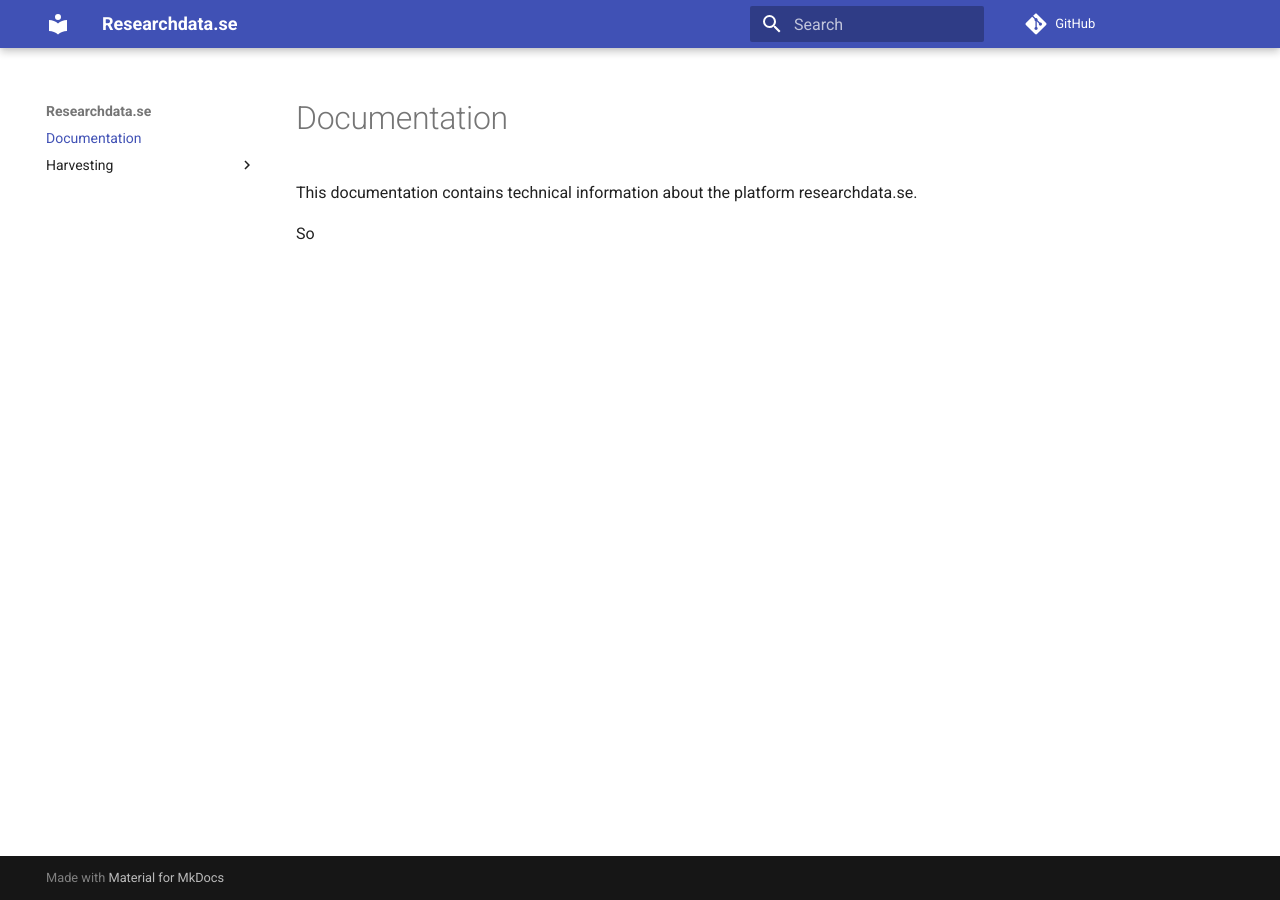
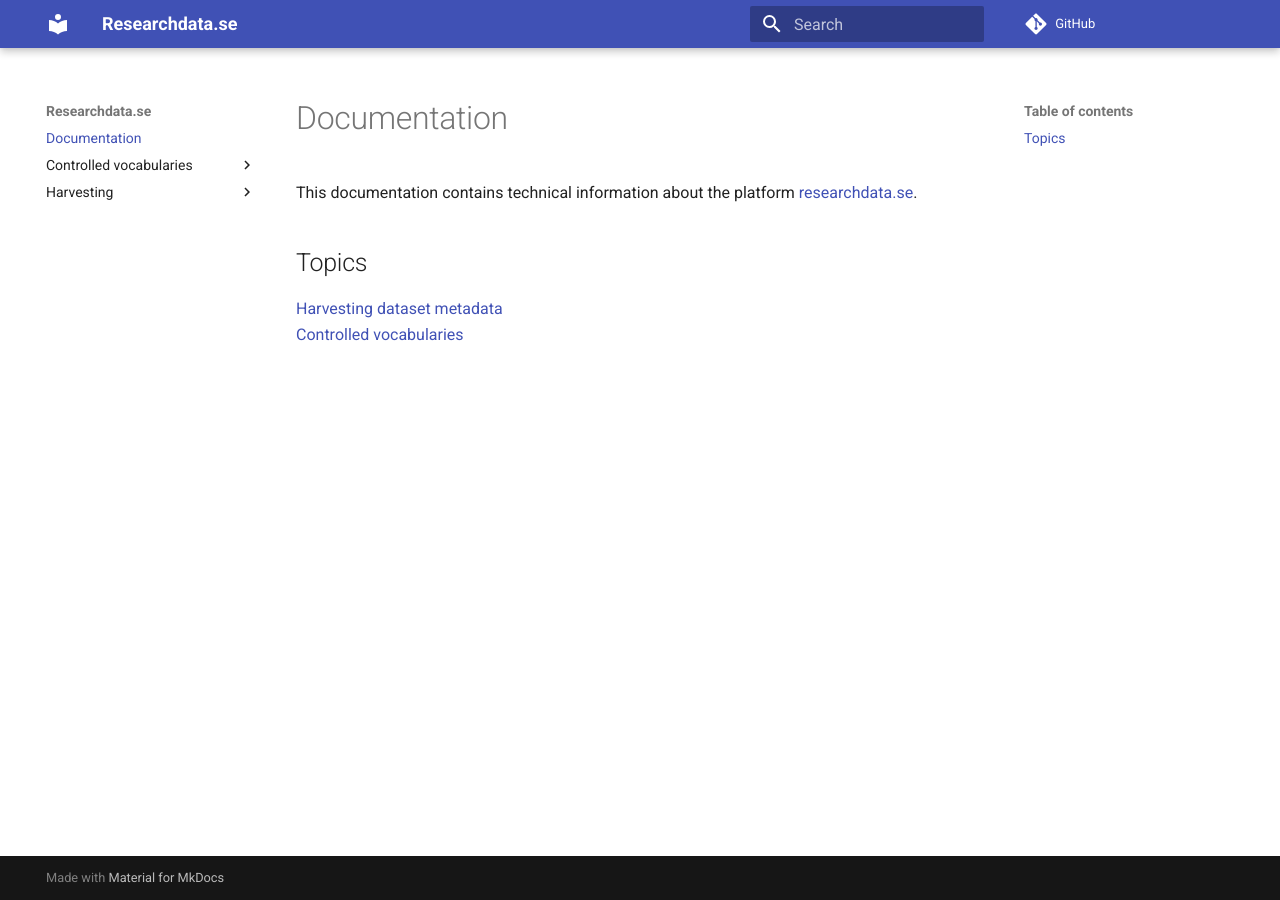
Before and after one commit to researchdata-se/docs.researchdata.se, an MkDocs documentation site: the page built from docs/index.md, in a window 1280 px wide. Built offline with MkDocs 1.6.1 and Material for MkDocs 9.7.7, drawn with Linux system fonts in a browser that asks for light colours; comment, search, counter and statistics services are not loaded.

Commit message:
fix some content links

```diff
--- a/docs/index.md
+++ b/docs/index.md
@@ -1,5 +1,8 @@
 # Documentation
 
-This documentation contains technical information about the platform researchdata.se.
+This documentation contains technical information about the platform [researchdata.se](https://researchdata.se).
 
-So
+## Topics
+
+[Harvesting dataset metadata](harvesting/index.md)
+[Controlled vocabularies](controlled-vocabularies/index.md)
--- a/mkdocs.yml
+++ b/mkdocs.yml
@@ -11,3 +11,4 @@
   - pymdownx.inlinehilite
   - pymdownx.snippets
   - pymdownx.superfences
+  - attr_list
```
Also changed, not shown: docs/controlled-vocabularies/index.md (added, +11 -0 lines), docs/harvesting/index.md (+1 -1 lines), docs/harvesting/oai-pmh.md (+5 -0 lines), docs/harvesting/sitemap-xml.md (+0 -1 lines).
